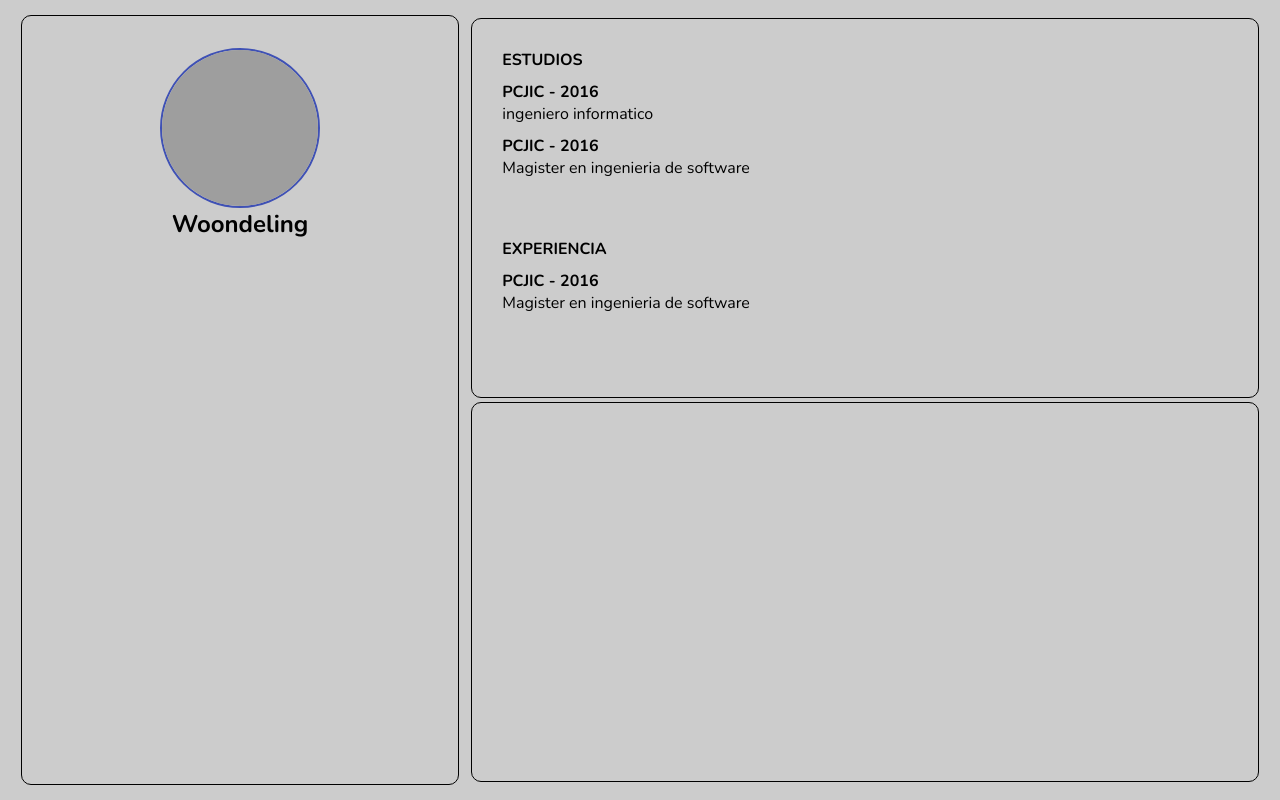
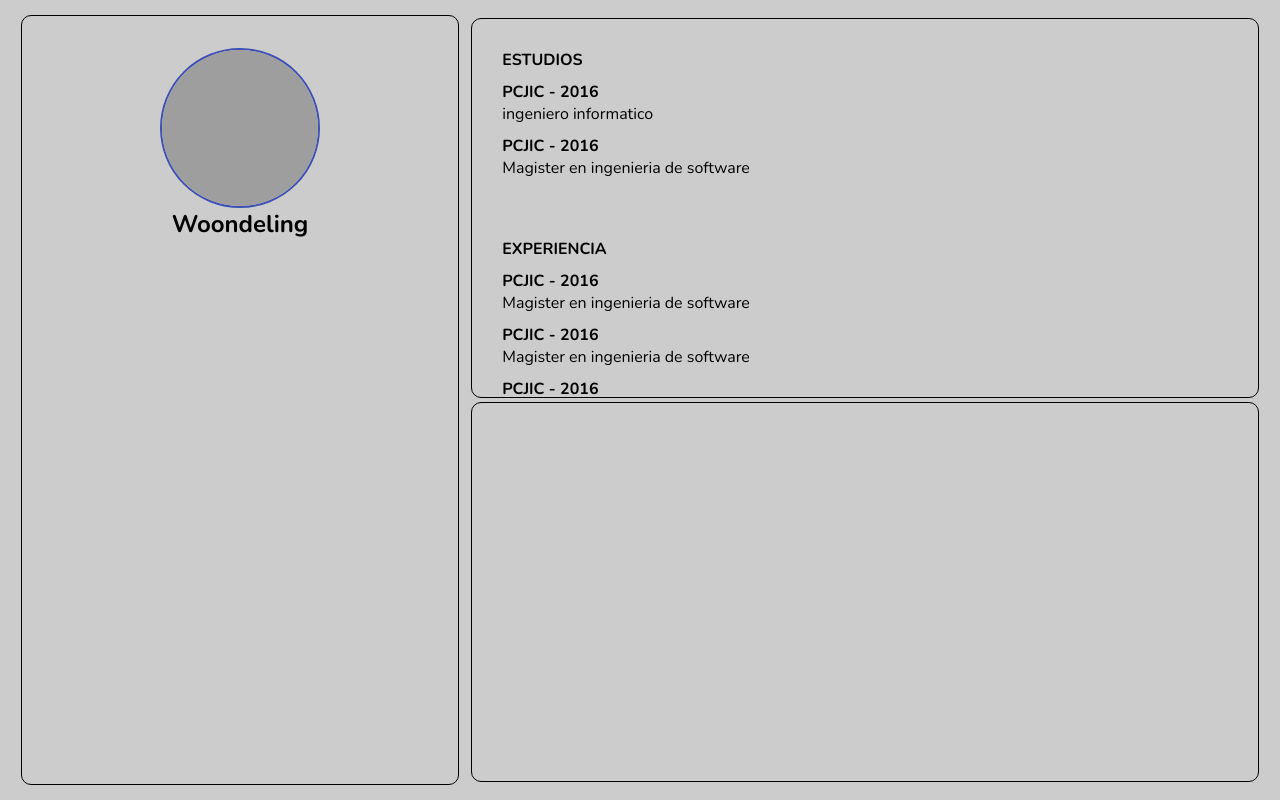
Before and after one commit to WoondelingC/Class-React, a React app: page / in a window 1280 px wide. Built offline with nearby package versions, Linux system fonts and the light colour scheme; grey boxes are pictures that could not be loaded.

Commit message:
Se retocan estilos de contenedor estudios

```diff
--- a/src/components/EstudiosExperiencia.jsx
+++ b/src/components/EstudiosExperiencia.jsx
@@ -9,8 +9,9 @@ const Container = styled.div`
     flex-wrap: wrap;
     justify-content: space-evenly;
     align-items: flex-start;
+    padding: 20px 30px;
+    overflow: scroll;
     box-sizing: border-box;
-    padding: 20px 30px;
 `;
 
 const Studies = styled.div`
@@ -67,6 +68,32 @@ export class EstudiosExperiencia extends Component {
                                 Magister en ingenieria de software
                             </p>
                         </InfoSection>
+                        <InfoSection>
+                            <h4>PCJIC - 2016</h4>
+                            <p>
+                                Magister en ingenieria de software
+                            </p>
+                        </InfoSection><InfoSection>
+                            <h4>PCJIC - 2016</h4>
+                            <p>
+                                Magister en ingenieria de software
+                            </p>
+                        </InfoSection><InfoSection>
+                            <h4>PCJIC - 2016</h4>
+                            <p>
+                                Magister en ingenieria de software
+                            </p>
+                        </InfoSection><InfoSection>
+                            <h4>PCJIC - 2016</h4>
+                            <p>
+                                Magister en ingenieria de software
+                            </p>
+                        </InfoSection><InfoSection>
+                            <h4>PCJIC - 2016</h4>
+                            <p>
+                                Magister en ingenieria de software
+                            </p>
+                        </InfoSection>
                     </ExperienceInfo>
                 </Experience>
             </Container>
--- a/src/components/Portafolio.jsx
+++ b/src/components/Portafolio.jsx
@@ -17,6 +17,8 @@ const Container = styled.div`
     padding: 15px;
 
     @media (max-width: 768px) {
+        width: 100%;
+        height: auto;
         flex-direction: row;
       }
 
--- a/src/container/App.jsx
+++ b/src/container/App.jsx
@@ -1,7 +1,7 @@
 import React, { Component } from 'react';
 import Portafolio from "../components/Portafolio";
 import styled from "styled-components";
-import '../style/general-styles.css'
+import '../style/general-styles.css';
 
 const Container = styled.div`
     margin: 0;
--- a/src/style/general-styles.css
+++ b/src/style/general-styles.css
@@ -12,5 +12,4 @@ body{
     box-sizing: border-box;
     font-family: 'Nunito', sans-serif;
 
-
 }
```
